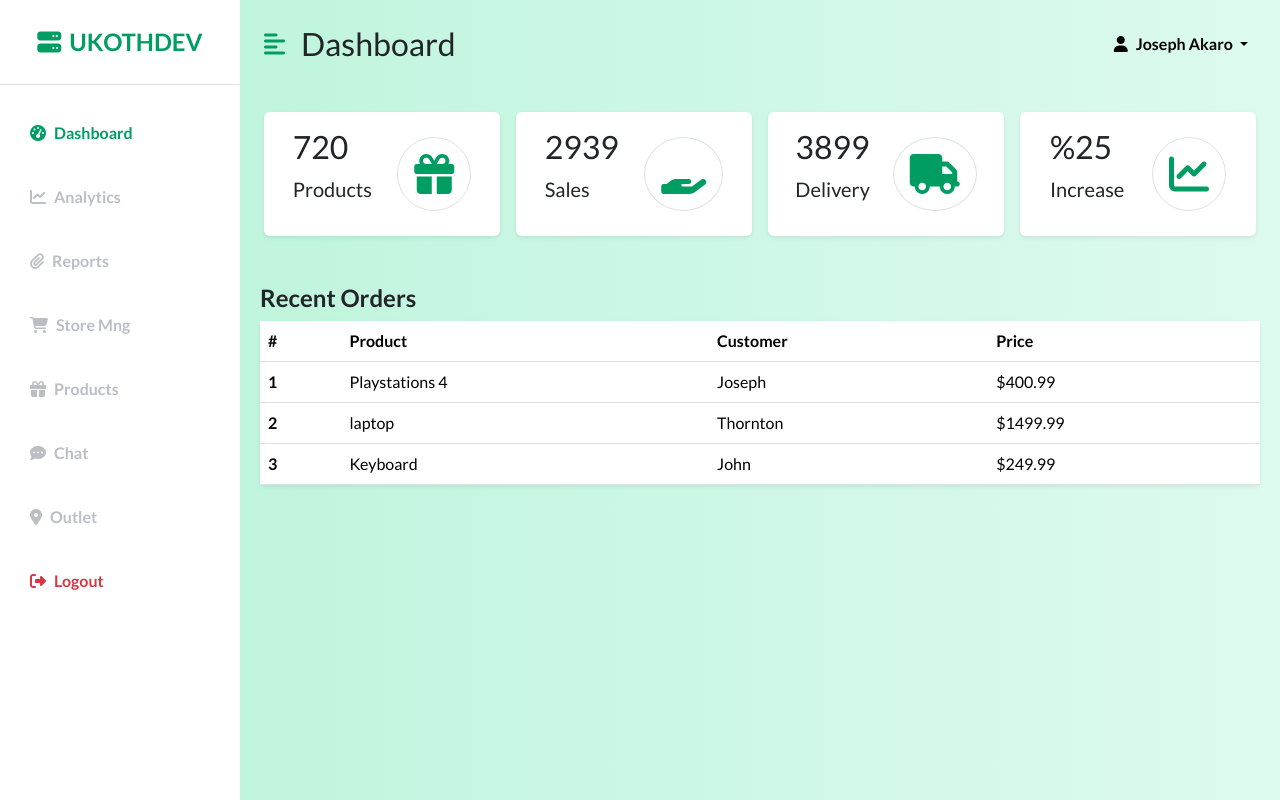
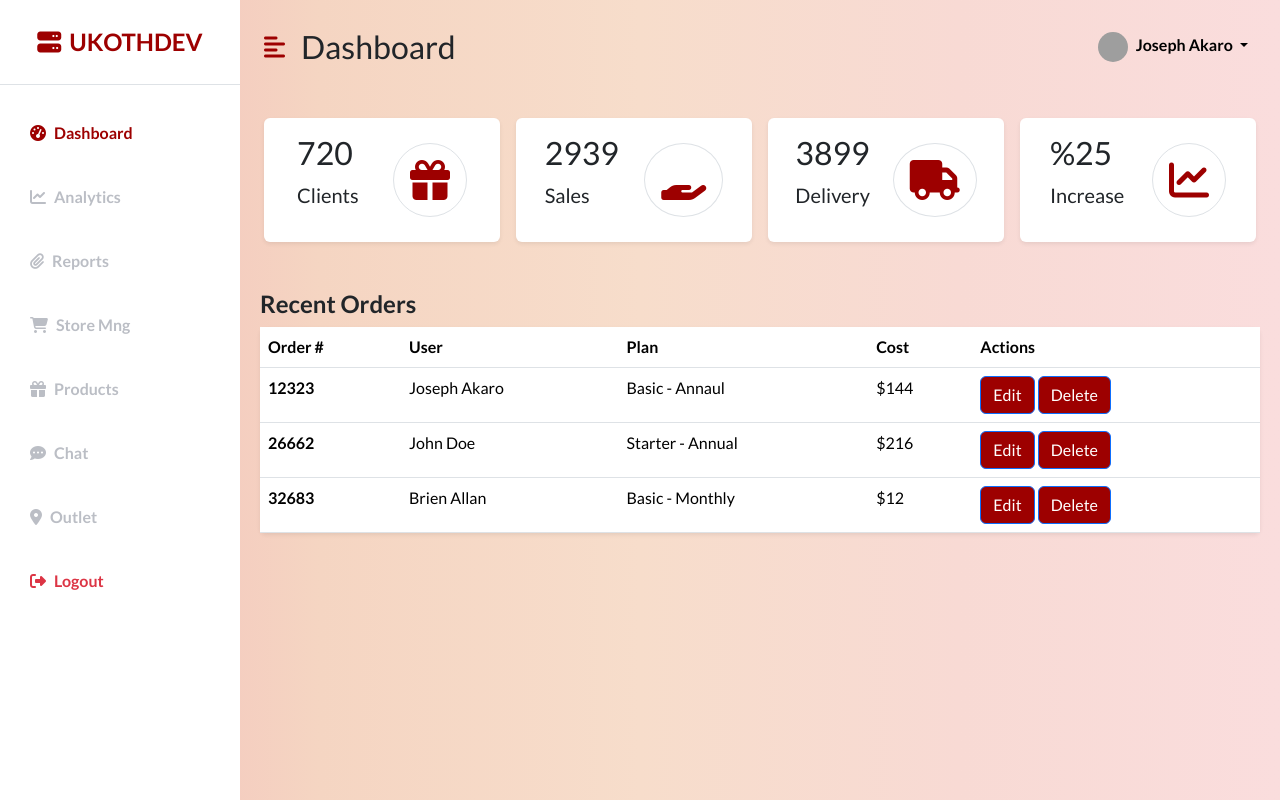
Before and after one commit to josephakaro/ukothdev, a Flask app: page /dashboard in a window 1280 px wide. Run offline with Flask 3, Linux system fonts and the light colour scheme; the visitor is signed in with stand-in values (Sample User, id 1); data that the repository does not hold is empty; grey boxes are pictures that could not be loaded.

Commit message:
Doned Dashboard

```diff
--- a/app/static/css/dashboard.css
+++ b/app/static/css/dashboard.css
@@ -1,9 +1,9 @@
 :root {
-    --main-bg-color: #009d63;
-    --second-bg-color: #c1efde;
+    --main-bg-color: #9d0000;
+    --second-bg-color: #efc1c1;
 
     --second-text-color: #bbbec5;
-    --main-text-color: #009d63;
+    --main-text-color: #9d0000;
 }
 
 * {
@@ -32,15 +32,25 @@
     border-radius: 100%;
 }
 
+.hover:hover {
+    background-color: var(--second-text-color) !important;
+}
+
+.avator{
+    width: 30px;
+    height: 30px;
+    border-radius: 100%;
+}
+
 #wrapper {
     overflow-x: hidden;
     background-image: linear-gradient(
         to right,
-        #baf3d7,
-        #c2f5de,
-        #cbf7e4,
-        #d4f8ea,
-        #ddfaef
+        #f3baba,
+        #f5d5c2,
+        #f7ddcb,
+        #f8dad4,
+        #fadddd
     );
 }
 
--- a/app/templates/500.html
+++ b/app/templates/500.html
@@ -30,7 +30,7 @@
                 <p class="lead">Oops! Something went wrong on our end.</p>
                 <hr class="my-4">
                 <p>We are working to fix this issue. Please try again later.</p>
-                <a href="{{url_for('index.home')}}" class="btn btn-primary">Go to Homepage</a>
+                <a href="/" class="btn btn-primary">Go to Homepage</a>
             </div>
         </div>
     </div>
--- a/app/templates/dashboard.html
+++ b/app/templates/dashboard.html
@@ -34,7 +34,7 @@
             <a href="#" class="list-group-item list-group-item-action bg-transparent second-text fw-bold">
                 <i class="fas fa-map-marker-alt me-2"></i>Outlet
             </a>
-            <a href="#" class="list-group-item list-group-item-action bg-transparent text-danger fw-bold">
+            <a href="/logout" class="list-group-item list-group-item-action bg-transparent text-danger fw-bold">
                 <i class="fa-solid fa-right-from-bracket me-2"></i>Logout
             </a>
         </div>
@@ -57,12 +57,13 @@
                 <ul class="navbar-nav ms-auto mb-2 mb-lg-0">
                     <li class="nav-item dropdown">
                         <a href="#" class="nav-link dropdown-toggle second-text fw-bold" id="navbarDropdown" role="button" data-bs-toggle="dropdown" aria-expanded="false">
-                            <i class="fas fa-user me-2"></i>Joseph Akaro
+                            <img src="{{ url_for('static', filename='assets/img/joseph.jpg') }}" alt="joseph profile" class="avator me-2">Joseph Akaro
                         </a>
                         <ul class="dropdown-menu" aria-labelledby="navbarDropdown">
                             <li><a href="#" class="dropdown-item"><i class="fa-solid fa-user me-2"></i>Profile</a></li>
                             <li><a href="#" class="dropdown-item"><i class="fa-solid fa-gear me-2"></i>Setting</a></li>
-                            <li><a href="#" class="dropdown-item text-danger"><i class="fa-solid fa-right-from-bracket me-2"></i>Logout</a></li>
+                            <li><a href="#" class="dropdown-item"><i class="fa-solid fa-gear me-2"></i>Billing</a></li>
+                            <li><a href="/login" class="dropdown-item text-danger"><i class="fa-solid fa-right-from-bracket me-2"></i>Logout</a></li>
                         </ul>
                     </li>
                 </ul>
@@ -72,17 +73,17 @@
         <div class="container-flush px-4">
             <div class="row g-3 my-2">
                 <div class="col-md-3">
-                    <div class="p-3 bg-white shadow-sm d-flex justify-content-around align-items-center rounded">
+                    <div class="hover p-3 bg-white shadow-sm d-flex justify-content-around align-items-center rounded">
                         <div>
                             <h3 class="fs-2">720</h3>
-                            <p class="fs-5">Products</p>
+                            <p class="fs-5">Clients</p>
                         </div>
                         <i class="fas fa-gift fs-1 primary-text border rounded-full second-bg p-3"></i>
                     </div>
                 </div>
 
                 <div class="col-md-3">
-                    <div class="p-3 bg-white shadow-sm d-flex justify-content-around align-items-center rounded">
+                    <div class="hover p-3 bg-white shadow-sm d-flex justify-content-around align-items-center rounded">
                         <div>
                             <h3 class="fs-2">2939</h3>
                             <p class="fs-5">Sales</p>
@@ -92,7 +93,7 @@
                 </div>
 
                 <div class="col-md-3">
-                    <div class="p-3 bg-white shadow-sm d-flex justify-content-around align-items-center rounded">
+                    <div class="hover p-3 bg-white shadow-sm d-flex justify-content-around align-items-center rounded">
                         <div>
                             <h3 class="fs-2">3899</h3>
                             <p class="fs-5">Delivery</p>
@@ -102,7 +103,7 @@
                 </div>
 
                 <div class="col-md-3">
-                    <div class="p-3 bg-white shadow-sm d-flex justify-content-around align-items-center rounded">
+                    <div class="hover p-3 bg-white shadow-sm d-flex justify-content-around align-items-center rounded">
                         <div>
                             <h3 class="fs-2">%25</h3>
                             <p class="fs-5">Increase</p>
@@ -119,33 +120,44 @@
                 <table class="table bg-white rounded shadow-sm table-hover">
                     <thead>
                             <tr>
-                            <th scope="col">#</th>
-                            <th scope="col">Product</th>
-                            <th scope="col">Customer</th>
-                            <th scope="col">Price</th>
+                            <th scope="col">Order #</th>
+                            <th scope="col">User</th>
+                            <th scope="col">Plan</th>
+                            <th scope="col">Cost</th>
+                            <th scope="col">Actions</th>
                         </tr>
                     </thead>
 
                     <tbody>
-
                         <tr>
-                        <th scope="row">1</th>
-                        <td>Playstations 4</td>
-                        <td>Joseph</td>
-                        <td>$400.99</td>
+                        <th scope="row">12323</th>
+                        <td>Joseph Akaro</td>
+                        <td>Basic - Annaul</td>
+                        <td>$144</td>
+                        <td>
+                                <button class="btn btn-primary primary-bg">Edit</button>
+                                <button class="btn btn-primary primary-bg">Delete</button>
+                        </td>
                     </tr>
 
                     <tr>
-                        <th scope="row">2</th>
-                        <td>laptop</td>
-                        <td>Thornton</td>
-                        <td>$1499.99</td>
+                        <th scope="row">26662</th>
+                        <td>John Doe</td>
+                        <td>Starter - Annual</td>
+                        <td>$216</td>
+                        <td>
+                            <button class="btn btn-primary primary-bg">Edit</button>
+                            <button class="btn btn-primary primary-bg">Delete</button>
+                        </td>
                         </tr>
                         <tr>
-                        <th scope="row">3</th>
-                        <td>Keyboard</td>
-                        <td>John</td>
-                        <td>$249.99</td>
+                        <th scope="row">32683</th>
+                        <td>Brien Allan</td>
+                        <td>Basic - Monthly</td>
+                        <td>$12</td>
+                        <td><button class="btn btn-primary primary-bg">Edit</button>
+                            <button class="btn btn-primary primary-bg">Delete</button>
+                        </td>
                         </tr>
                     </tbody>
                 </table>
--- a/app/templates/edit_subscriber.html
+++ b/app/templates/edit_subscriber.html
@@ -24,7 +24,7 @@
                 <input type="email" class="form-control" id="email" name="email" value="{{ subscriber.email }}" required>
             </div>
             <button type="submit" class="btn btn-primary">Save Changes</button>
-            <a href="{{ url_for('dashboards.dashboard') }}" class="btn btn-secondary">Cancel</a>
+            <a href="/dashboard" class="btn btn-secondary">Cancel</a>
         </form>
     </div>
 </div>
--- a/app/templates/subscribe.html
+++ b/app/templates/subscribe.html
@@ -11,7 +11,7 @@
         <img class="brand-logo" src="{{ url_for('static', filename='assets/icon/ukothdev_Colored.png') }}" alt="ukothdev brand logo" />
         <h1>Hey, Coming Soon!</h1>
         <p>Our website is currently on development, be the first to know by subscribing to our newsletter</p>
-        <form action="{{url_for('subscribe.subscribe')}}" method="post">
+        <form action="/subscribe" method="post">
             <div class="name-field">
                 <input type="text" name="firstname" id="firstname" placeholder="First name">
                 <input type="text" name="lastname" id="lastname" placeholder="Last name">
```
Also changed, not shown: 1 other file.
